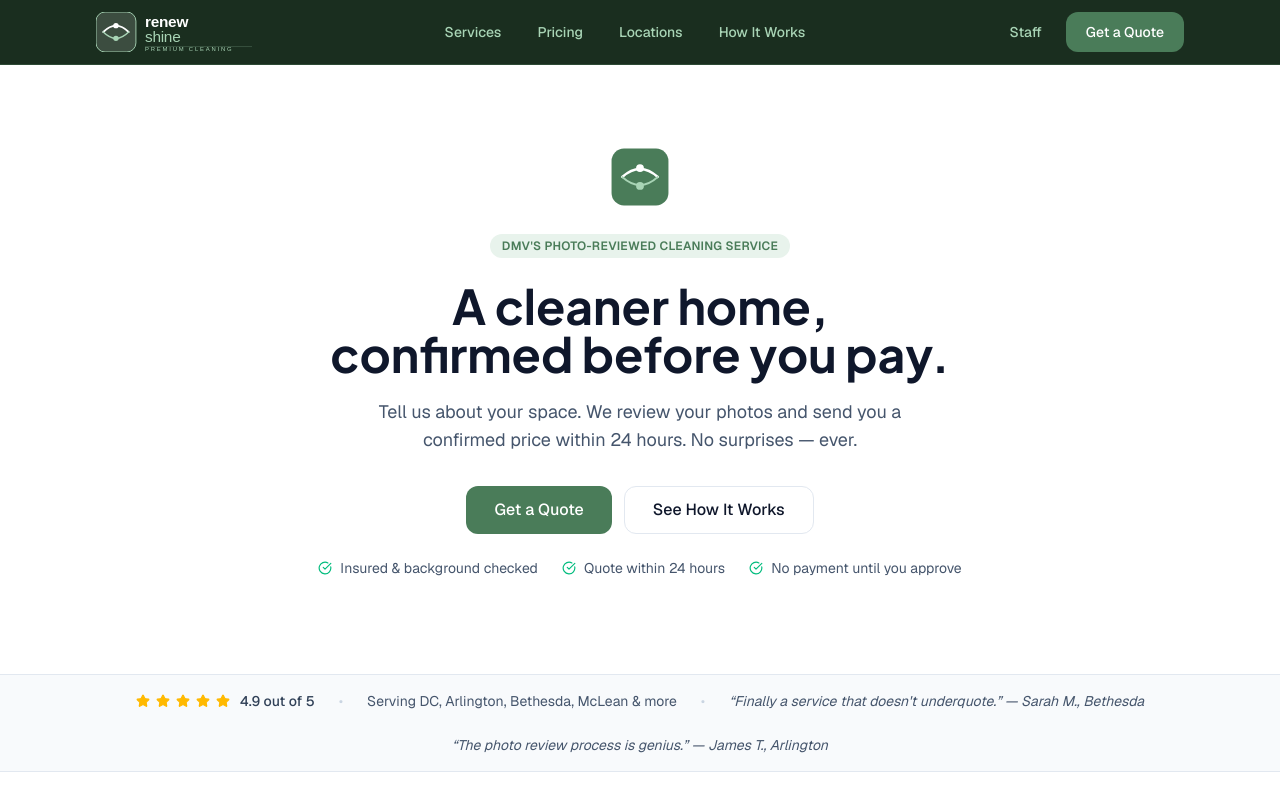
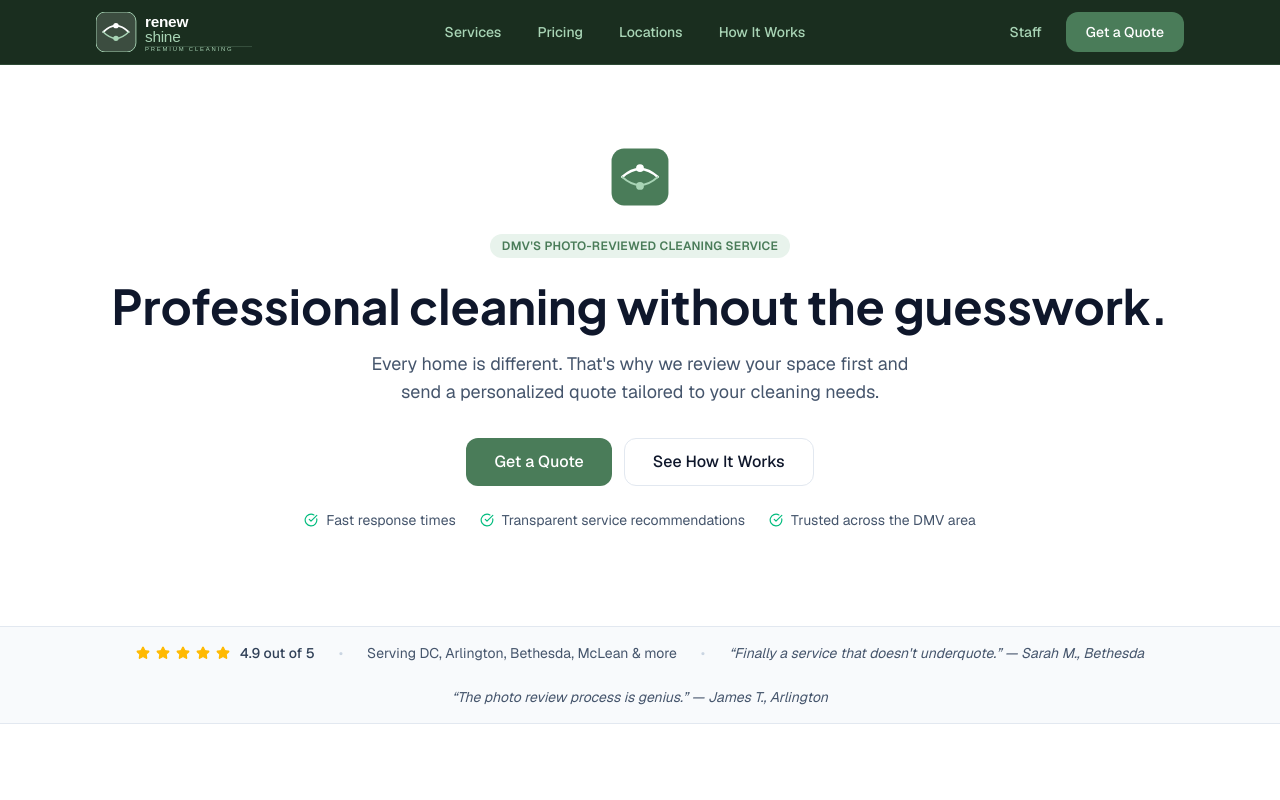
Before and after one commit to gracebotly/renewshine-app, a Next.js app: page / in a window 1280 px wide. Shown: the top 800 px of the page. Built offline with nearby package versions, Linux system fonts and the light colour scheme.

Commit message:
Update homepage hero messaging and trust bullets

```diff
--- a/src/app/page.tsx
+++ b/src/app/page.tsx
@@ -174,12 +174,10 @@ export default function HomePage() {
               DMV&apos;s photo-reviewed cleaning service
             </span>
             <h1 className="font-display text-4xl font-bold text-slate-900 md:text-5xl">
-              A cleaner home,
-              <br />
-              confirmed before you pay.
+              Professional cleaning without the guesswork.
             </h1>
             <p className="mx-auto mt-5 max-w-xl text-lg text-slate-600">
-              Tell us about your space. We review your photos and send you a confirmed price within 24 hours. No surprises — ever.
+              Every home is different. That&apos;s why we review your space first and send a personalized quote tailored to your cleaning needs.
             </p>
 
             <div className="mt-8 flex flex-wrap items-center justify-center gap-3">
@@ -192,7 +190,7 @@ export default function HomePage() {
             </div>
 
             <div className="mt-6 flex flex-wrap items-center justify-center gap-6 text-sm text-slate-600">
-              {['Insured & background checked', 'Quote within 24 hours', 'No payment until you approve'].map((item) => (
+              {['Fast response times', 'Transparent service recommendations', 'Trusted across the DMV area'].map((item) => (
                 <div key={item} className="inline-flex items-center gap-2">
                   <CheckCircle size={14} className="text-emerald-500" />
                   <span>{item}</span>
```
